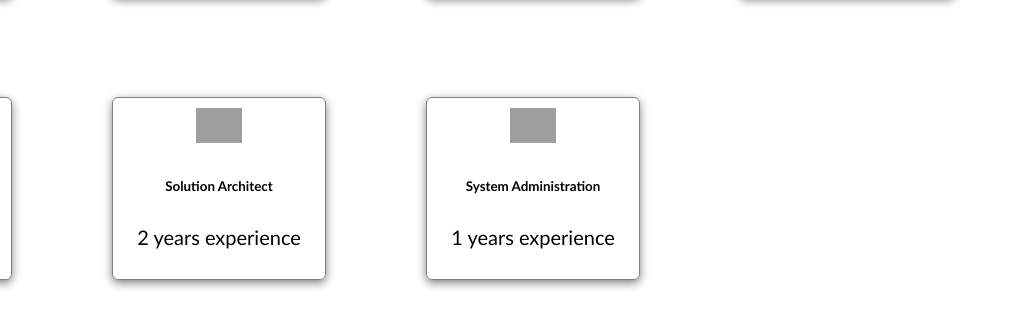
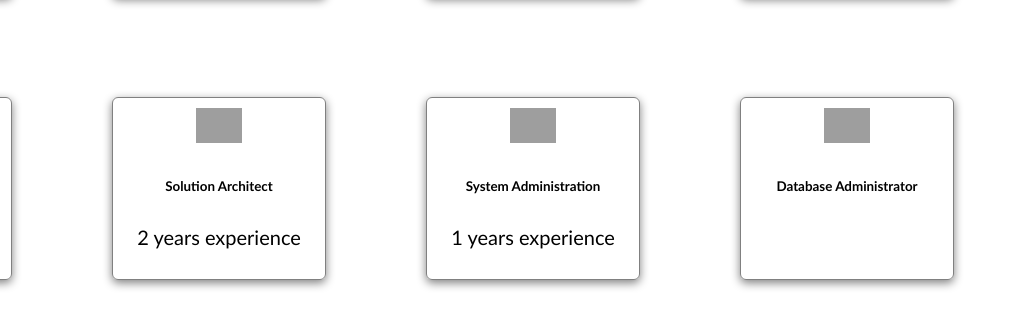
Before and after one commit to FariidMan/my-portfolio-, a plain HTML site: page index.html in a window 1280 px wide. Shown: the part 896-1226 px from the top of the page, 260-1280 px from the left. Drawn offline with Linux system fonts and the light colour scheme; grey boxes are pictures that could not be loaded.

Commit message:
Update index.html

```diff
--- a/index.html
+++ b/index.html
@@ -100,6 +100,11 @@
           <p>1 years experience</p>
         </div>
 
+         <div class="skill">
+          <img src="https://encrypted-tbn0.gstatic.com/images?q=tbn:ANd9GcSlgu6lS2V5wDSpG431eECnzvYuNCsyQhKoaw&s"/>
+          <h6><b>Database Administrator</b></h6>
+
+        </div>
 
 
       </div>
```
